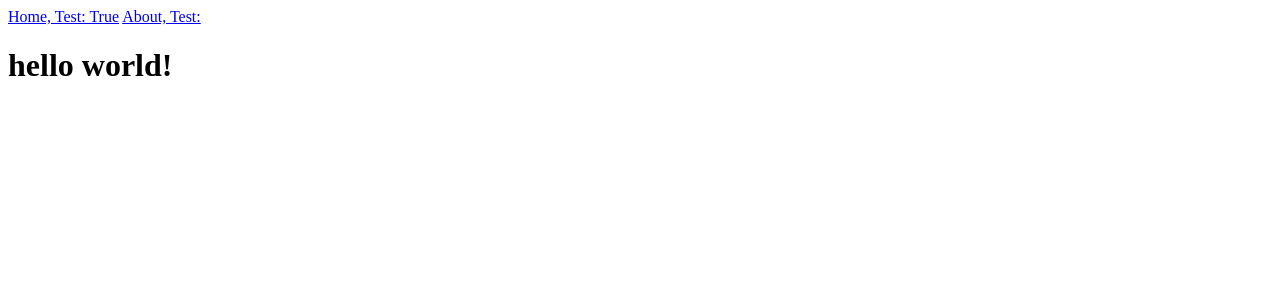
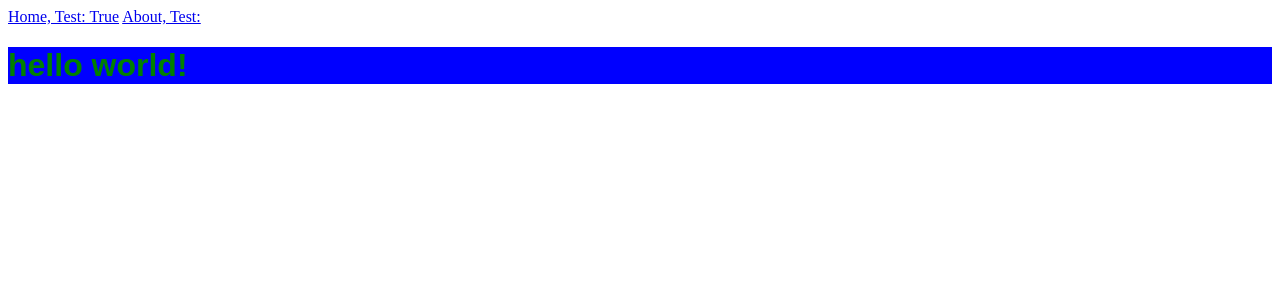
Before and after one commit to AmandaWetter/A001, a Jekyll site: the page built from index.html, in a window 1280 px wide. Shown: the top 300 px of the page. Built offline with Jekyll 4.4.1, drawn with Linux system fonts in a browser that asks for light colours.

Commit message:
Update index.html

```diff
--- a/index.html
+++ b/index.html
@@ -8,8 +8,9 @@ title: Home
   <head>
     <meta charset="utf-8">
     <title>{{page.my_number}}</title>
+    <link rel="stylesheet" href="/assets/css/styles.css">
   </head>
   <body>
-    <h1>{{ "Hello World!" | downcase }}</h1>
+    <h1 class="current">{{ "Hello World!" | downcase }}</h1>
   </body>
 </html>
```
